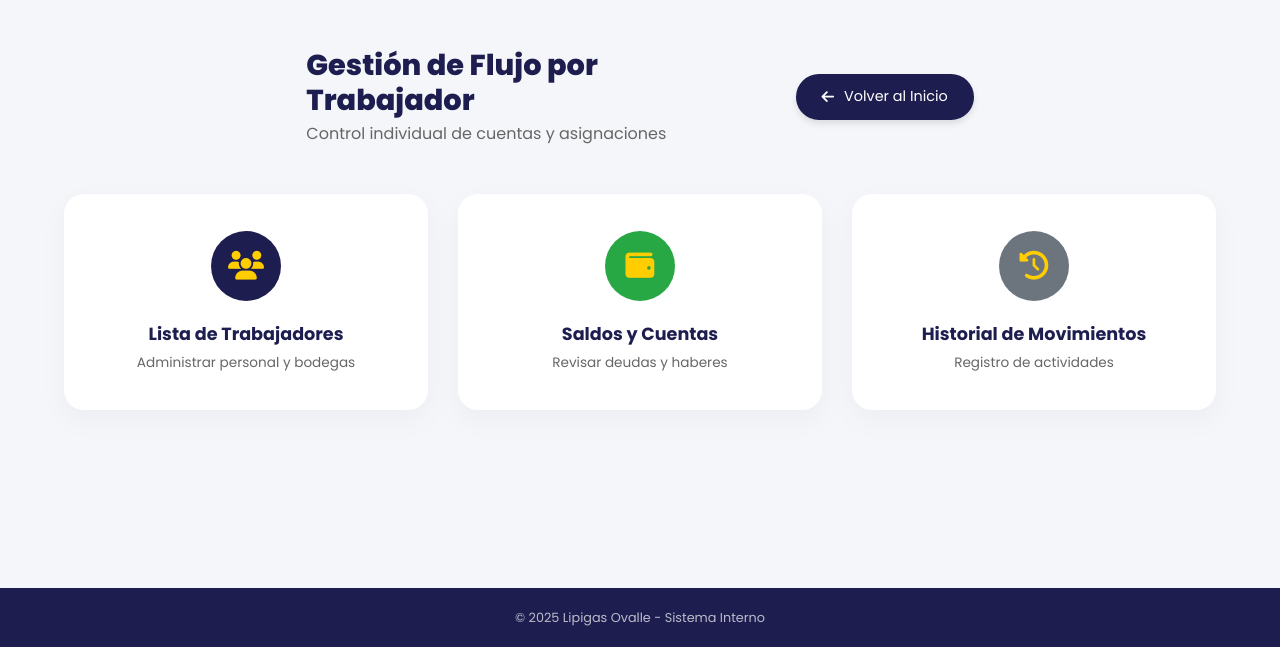
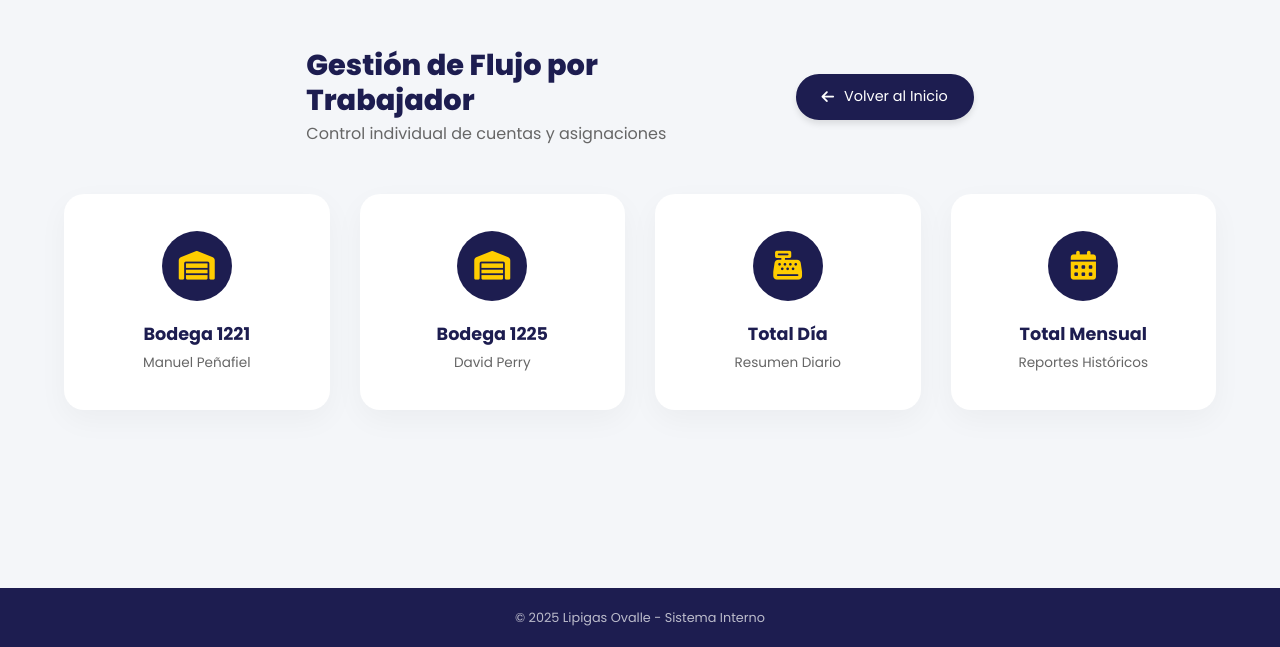
Before and after one commit to matyaraya085-creator/proyecto-depositos-web, a Django app: page /trabajadores/menu/ in a window 1280 px wide. Shown: the part 153-800 px from the top of the page. Run offline with Django 5.2, Linux system fonts and the light colour scheme; the visitor is signed in with stand-in values (Sample User, id 1).

Commit message:
UI: Menu trabajador actualizado con 4 opciones estilo Home

```diff
--- a/gestion/templates/gestion/caja_trabajador/menu_trabajador.html
+++ b/gestion/templates/gestion/caja_trabajador/menu_trabajador.html
@@ -32,28 +32,36 @@
 
     <div class="dashboard-grid" style="justify-content: center;">
 
-        <a href="{% url 'gestion_trabajadores' %}" class="dashboard-card">
-            <div class="card-icon-circle" style="background-color: var(--lipi-blue, #0d6efd);">
-                <i class="fas fa-users card-icon"></i>
+        <a href="#" class="dashboard-card">
+            <div class="card-icon-circle">
+                <i class="fas fa-warehouse card-icon"></i>
             </div>
-            <span class="card-title">Lista de Trabajadores</span>
-            <span class="card-desc">Administrar personal y bodegas</span>
+            <span class="card-title">Bodega 1221</span>
+            <span class="card-desc">Manuel Peñafiel</span>
         </a>
 
         <a href="#" class="dashboard-card">
-            <div class="card-icon-circle" style="background-color: #28a745;">
-                <i class="fas fa-wallet card-icon"></i>
+            <div class="card-icon-circle">
+                <i class="fas fa-warehouse card-icon"></i>
             </div>
-            <span class="card-title">Saldos y Cuentas</span>
-            <span class="card-desc">Revisar deudas y haberes</span>
+            <span class="card-title">Bodega 1225</span>
+            <span class="card-desc">David Perry</span>
         </a>
 
         <a href="#" class="dashboard-card">
-            <div class="card-icon-circle" style="background-color: #6c757d;">
-                <i class="fas fa-history card-icon"></i>
+            <div class="card-icon-circle">
+                <i class="fas fa-cash-register card-icon"></i>
             </div>
-            <span class="card-title">Historial de Movimientos</span>
-            <span class="card-desc">Registro de actividades</span>
+            <span class="card-title">Total Día</span>
+            <span class="card-desc">Resumen Diario</span>
+        </a>
+
+        <a href="#" class="dashboard-card">
+            <div class="card-icon-circle">
+                <i class="fas fa-calendar-alt card-icon"></i>
+            </div>
+            <span class="card-title">Total Mensual</span>
+            <span class="card-desc">Reportes Históricos</span>
         </a>
 
     </div>
```
